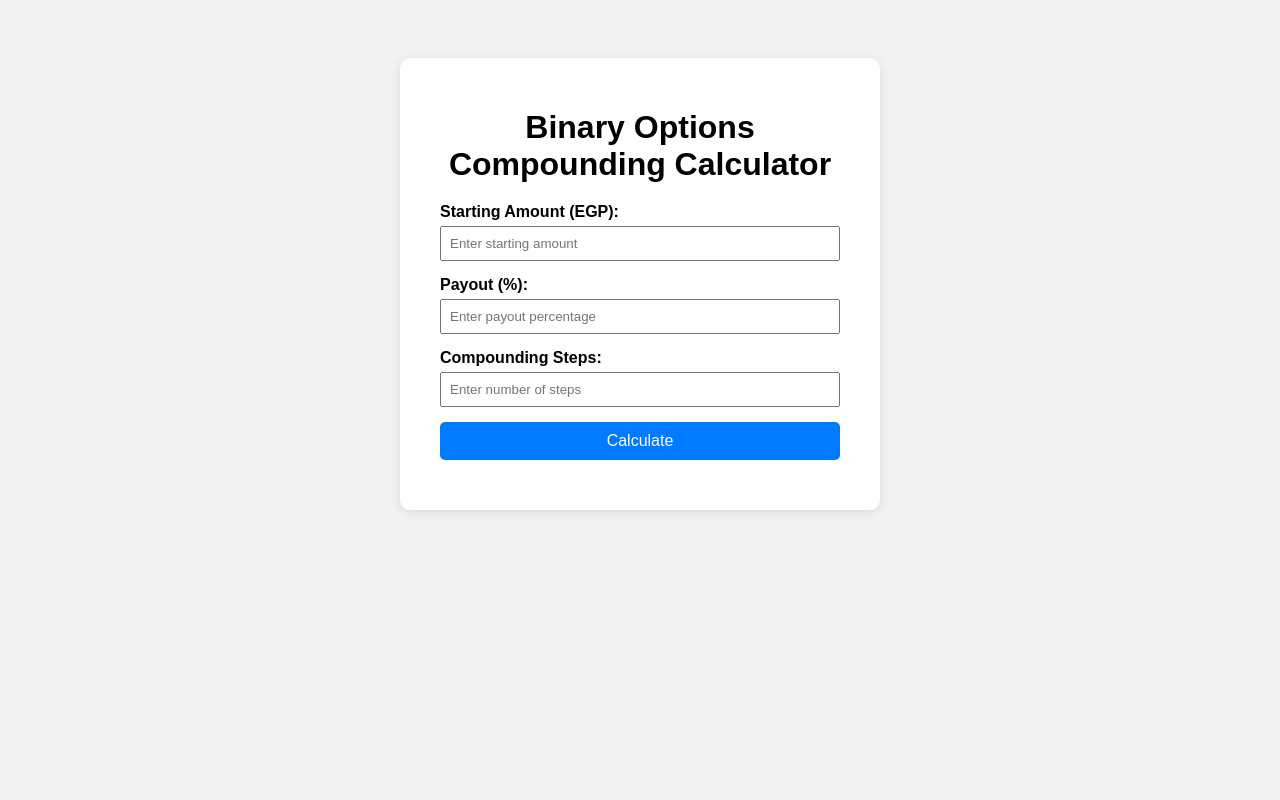
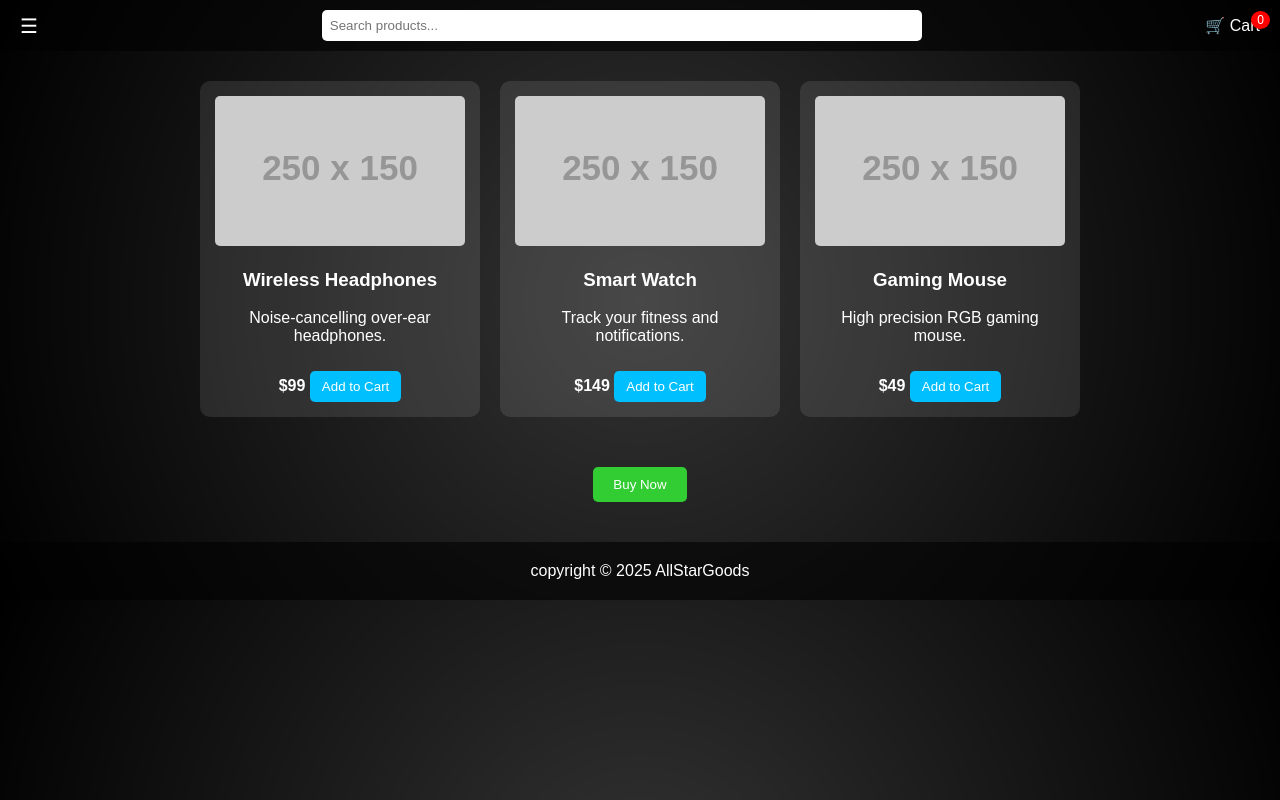
Before and after one commit to mumtazalimirani495/Binary-options-calculator, a plain HTML site: page index.html in a window 1280 px wide. Drawn offline with Linux system fonts and the light colour scheme; placeholder pictures from the web are drawn by us.

Commit message:
Update index.html

```diff
--- a/index.html
+++ b/index.html
@@ -3,106 +3,210 @@
 <head>
   <meta charset="UTF-8" />
   <meta name="viewport" content="width=device-width, initial-scale=1.0"/>
-  <title>Binary Options Compounding Calculator</title>
+  <title>AllStarGoods</title>
   <style>
     body {
+      margin: 0;
       font-family: Arial, sans-serif;
-      background: #f2f2f2;
-      display: flex;
-      justify-content: center;
-      padding-top: 50px;
+      background: radial-gradient(circle at center, rgba(0,0,0,0.8), black);
+      color: white;
     }
 
-    .container {
-      background: white;
-      padding: 30px 40px;
-      border-radius: 10px;
-      box-shadow: 0 2px 10px rgba(0,0,0,0.1);
-      width: 100%;
-      max-width: 400px;
+    header {
+      display: flex;
+      justify-content: space-between;
+      align-items: center;
+      padding: 10px 20px;
+      background-color: rgba(0,0,0,0.6);
+      position: sticky;
+      top: 0;
+      z-index: 1000;
     }
 
-    h1 {
-      text-align: center;
-      margin-bottom: 20px;
+    .nav-toggle {
+      cursor: pointer;
+      font-size: 20px;
     }
 
-    .form-group {
-      margin-bottom: 15px;
+    .nav-menu {
+      display: none;
+      flex-direction: column;
+      background-color: rgba(0,0,0,0.8);
+      position: absolute;
+      top: 50px;
+      left: 20px;
+      padding: 10px;
+      border-radius: 5px;
     }
 
-    label {
-      display: block;
-      font-weight: bold;
+    .nav-menu a {
+      color: white;
+      text-decoration: none;
+      margin: 5px 0;
     }
 
-    input {
-      width: 100%;
-      padding: 8px;
-      margin-top: 5px;
-      box-sizing: border-box;
+    .search-bar {
+      flex-grow: 1;
+      text-align: center;
     }
 
-    button {
+    .search-bar input {
+      width: 50%;
+      padding: 8px;
+      border-radius: 5px;
+      border: none;
+    }
+
+    .cart {
+      position: relative;
+      cursor: pointer;
+    }
+
+    .cart-count {
+      position: absolute;
+      top: -5px;
+      right: -10px;
+      background: red;
+      color: white;
+      border-radius: 50%;
+      padding: 2px 6px;
+      font-size: 12px;
+    }
+
+    .products {
+      display: flex;
+      flex-wrap: wrap;
+      justify-content: center;
+      padding: 20px;
+    }
+
+    .product {
+      background-color: rgba(255,255,255,0.1);
+      margin: 10px;
+      padding: 15px;
+      border-radius: 10px;
+      width: 250px;
+      text-align: center;
+    }
+
+    .product img {
       width: 100%;
-      padding: 10px;
-      background: #007bff;
+      border-radius: 5px;
+    }
+
+    .product button {
+      margin-top: 10px;
+      padding: 8px 12px;
+      background-color: #00bfff;
+      border: none;
+      border-radius: 5px;
+      cursor: pointer;
+      color: white;
+    }
+
+    .buy-now {
+      display: block;
+      margin: 20px auto;
+      padding: 10px 20px;
+      background-color: limegreen;
       color: white;
       border: none;
       border-radius: 5px;
-      font-size: 16px;
       cursor: pointer;
     }
 
-    button:hover {
-      background: #0056b3;
-    }
-
-    .result {
-      margin-top: 20px;
-      font-size: 18px;
+    footer {
       text-align: center;
+      padding: 20px;
+      background-color: rgba(0,0,0,0.6);
+      color: white;
+      margin-top: 40px;
     }
   </style>
 </head>
 <body>
-  <div class="container">
-    <h1>Binary Options Compounding Calculator</h1>
-    <div class="form-group">
-      <label for="amount">Starting Amount (EGP):</label>
-      <input type="number" id="amount" placeholder="Enter starting amount" />
+
+  <header>
+    <div class="nav-toggle" onclick="toggleNav()">☰</div>
+    <div class="nav-menu" id="navMenu">
+      <a href="homepage.html">Homepage</a>
+      <a href="contact.html">Contact Us</a>
     </div>
-    <div class="form-group">
-      <label for="payout">Payout (%):</label>
-      <input type="number" id="payout" placeholder="Enter payout percentage" />
+    <div class="search-bar">
+      <input type="text" placeholder="Search products..." />
     </div>
-    <div class="form-group">
-      <label for="steps">Compounding Steps:</label>
-      <input type="number" id="steps" placeholder="Enter number of steps" />
+    <div class="cart" onclick="goToCheckout()">
+      🛒 Cart <span class="cart-count" id="cartCount">0</span>
     </div>
-    <button onclick="calculate()">Calculate</button>
-    <div class="result" id="result"></div>
-  </div>
+  </header>
+
+  <main>
+    <div class="products" id="productList">
+      <!-- Sample products -->
+    </div>
+    <button class="buy-now" onclick="goToCheckout()">Buy Now</button>
+  </main>
+
+  <footer>
+    copyright © 2025 AllStarGoods
+  </footer>
 
   <script>
-    function calculate() {
-      const amount = parseFloat(document.getElementById('amount').value);
-      const payout = parseFloat(document.getElementById('payout').value);
-      const steps = parseInt(document.getElementById('steps').value);
+    const cart = [];
 
-      if (isNaN(amount) || isNaN(payout) || isNaN(steps)) {
-        document.getElementById('result').innerHTML = 'Please fill in all fields with valid numbers.';
-        return;
+    const products = [
+      {
+        title: "Wireless Headphones",
+        description: "Noise-cancelling over-ear headphones.",
+        price: "$99",
+        image: "https://via.placeholder.com/250x150?text=Headphones"
+      },
+      {
+        title: "Smart Watch",
+        description: "Track your fitness and notifications.",
+        price: "$149",
+        image: "https://via.placeholder.com/250x150?text=Smart+Watch"
+      },
+      {
+        title: "Gaming Mouse",
+        description: "High precision RGB gaming mouse.",
+        price: "$49",
+        image: "https://via.placeholder.com/250x150?text=Gaming+Mouse"
       }
+    ];
 
-      let total = amount;
-      for (let i = 0; i < steps; i++) {
-        total += total * (payout / 100);
-      }
+    function renderProducts() {
+      const container = document.getElementById("productList");
+      container.innerHTML = "";
+      products.forEach((p, index) => {
+        const div = document.createElement("div");
+        div.className = "product";
+        div.innerHTML = `
+          <img src="${p.image}" alt="${p.title}" />
+          <h3>${p.title}</h3>
+          <p>${p.description}</p>
+          <strong>${p.price}</strong>
+          <button onclick="addToCart(${index})">Add to Cart</button>
+        `;
+        container.appendChild(div);
+      });
+    }
 
-      document.getElementById('result').innerHTML =
-        `After ${steps} steps, you'll have: <strong>EGP${total.toFixed(2)}</strong>`;
+    function addToCart(index) {
+      cart.push(products[index]);
+      document.getElementById("cartCount").textContent = cart.length;
     }
+
+    function toggleNav() {
+      const nav = document.getElementById("navMenu");
+      nav.style.display = nav.style.display === "flex" ? "none" : "flex";
+    }
+
+    function goToCheckout() {
+      window.location.href = "checkout.html"; // Replace with real URL
+    }
+
+    renderProducts();
   </script>
 </body>
 </html>
```
